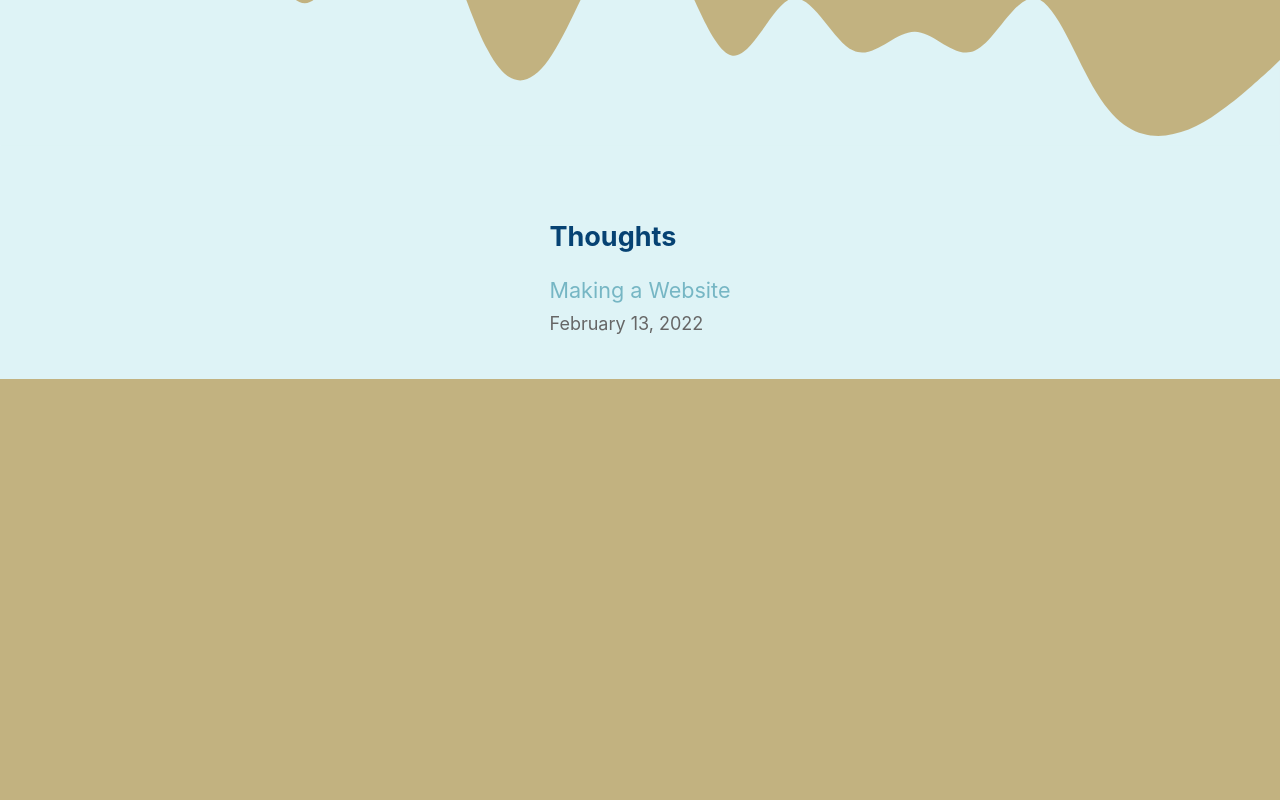
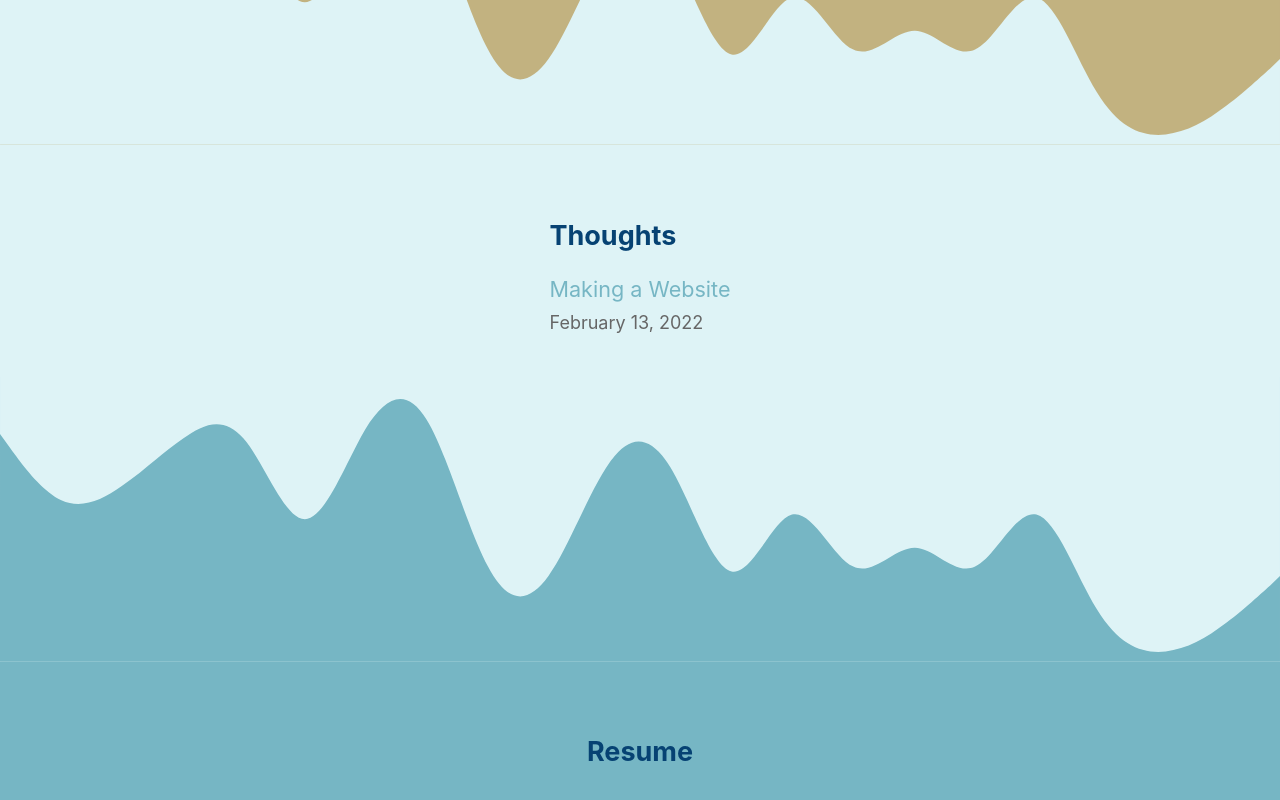
Before and after one commit to leakyfontana/nextjs-blog, a Next.js app: page / in a window 1280 px wide. Shown: the part 558-1358 px from the top of the page. Before the commit the page ends 937 px from the top, so only its background shows below. Built offline with nearby package versions, Linux system fonts and the light colour scheme.

Commit message:
Layered Waves

```diff
--- a/components/layout.tsx
+++ b/components/layout.tsx
@@ -49,7 +49,7 @@ export default function Layout({
                 equitable access to information, providing everyone the chance for success
                 and the disruption of legacy institutions.</p>
             </div>
-            <Wave />
+            <Wave color="#def3f6" layer={0} />
           </>
         ) : (
           <>
@@ -72,7 +72,7 @@ export default function Layout({
                 </Link>
               </h2>
             </div>
-            <Wave />
+            <Wave color="#def3f6" layer={0}/>
           </>
         )}
       </header>
--- a/components/wave.module.css
+++ b/components/wave.module.css
@@ -1,4 +1,5 @@
 .wave {
     width: 100%;
     margin-bottom: -.05rem;
+    margin-top: -.05rem;
 }
--- a/components/wave.tsx
+++ b/components/wave.tsx
@@ -1,11 +1,31 @@
 import styles from './wave.module.css'
 import utilStyles from '../styles/utils.module.css'
 
-export default function Wave() {
+interface WaveProps {
+    color: string,
+    layer: number
+}
+
+export default function Wave(Props: WaveProps) {
+
+    var backgroundColor;
+
+    switch(Props.layer) {
+        case 0:
+            backgroundColor = '#C2B280';
+            break;
+        case 1:
+            backgroundColor = '#def3f6';
+            break;
+        default:
+            backgroundColor = '#FFFFFF';
+            break;
+    }
 
     return (
     <svg className={styles.wave} xmlns="http://www.w3.org/2000/svg" viewBox="0 0 1440 320">
-        <path vectorEffect="non-scaling-stroke" fill="#def3f6" fill-opacity="1" d="M0,64L11.4,80C22.9,96,46,128,69,138.7C91.4,149,114,139,137,122.7C160,107,183,85,206,69.3C228.6,53,251,43,274,69.3C297.1,96,320,160,343,160C365.7,160,389,96,411,58.7C434.3,21,457,11,480,48C502.9,85,526,171,549,213.3C571.4,256,594,256,617,224C640,192,663,128,686,96C708.6,64,731,64,754,101.3C777.1,139,800,213,823,218.7C845.7,224,869,160,891,154.7C914.3,149,937,203,960,213.3C982.9,224,1006,192,1029,192C1051.4,192,1074,224,1097,213.3C1120,203,1143,149,1166,154.7C1188.6,160,1211,224,1234,261.3C1257.1,299,1280,309,1303,309.3C1325.7,309,1349,299,1371,282.7C1394.3,267,1417,245,1429,234.7L1440,224L1440,320L1428.6,320C1417.1,320,1394,320,1371,320C1348.6,320,1326,320,1303,320C1280,320,1257,320,1234,320C1211.4,320,1189,320,1166,320C1142.9,320,1120,320,1097,320C1074.3,320,1051,320,1029,320C1005.7,320,983,320,960,320C937.1,320,914,320,891,320C868.6,320,846,320,823,320C800,320,777,320,754,320C731.4,320,709,320,686,320C662.9,320,640,320,617,320C594.3,320,571,320,549,320C525.7,320,503,320,480,320C457.1,320,434,320,411,320C388.6,320,366,320,343,320C320,320,297,320,274,320C251.4,320,229,320,206,320C182.9,320,160,320,137,320C114.3,320,91,320,69,320C45.7,320,23,320,11,320L0,320Z"></path>
+        <rect width="100%" height="100%" fill={backgroundColor}></rect>
+        <path vectorEffect="non-scaling-stroke" fill={Props.color} fillOpacity="1" d="M0,64L11.4,80C22.9,96,46,128,69,138.7C91.4,149,114,139,137,122.7C160,107,183,85,206,69.3C228.6,53,251,43,274,69.3C297.1,96,320,160,343,160C365.7,160,389,96,411,58.7C434.3,21,457,11,480,48C502.9,85,526,171,549,213.3C571.4,256,594,256,617,224C640,192,663,128,686,96C708.6,64,731,64,754,101.3C777.1,139,800,213,823,218.7C845.7,224,869,160,891,154.7C914.3,149,937,203,960,213.3C982.9,224,1006,192,1029,192C1051.4,192,1074,224,1097,213.3C1120,203,1143,149,1166,154.7C1188.6,160,1211,224,1234,261.3C1257.1,299,1280,309,1303,309.3C1325.7,309,1349,299,1371,282.7C1394.3,267,1417,245,1429,234.7L1440,224L1440,320L1428.6,320C1417.1,320,1394,320,1371,320C1348.6,320,1326,320,1303,320C1280,320,1257,320,1234,320C1211.4,320,1189,320,1166,320C1142.9,320,1120,320,1097,320C1074.3,320,1051,320,1029,320C1005.7,320,983,320,960,320C937.1,320,914,320,891,320C868.6,320,846,320,823,320C800,320,777,320,754,320C731.4,320,709,320,686,320C662.9,320,640,320,617,320C594.3,320,571,320,549,320C525.7,320,503,320,480,320C457.1,320,434,320,411,320C388.6,320,366,320,343,320C320,320,297,320,274,320C251.4,320,229,320,206,320C182.9,320,160,320,137,320C114.3,320,91,320,69,320C45.7,320,23,320,11,320L0,320Z"></path>
     </svg>
     )
 }
--- a/pages/index.tsx
+++ b/pages/index.tsx
@@ -4,6 +4,7 @@ import utilStyles from '../styles/utils.module.css'
 import { getSortedPostsData } from '../lib/posts'
 import Link from 'next/link'
 import Date from '../components/date'
+import Wave from '../components/wave'
 import { GetStaticProps } from 'next'
 
 export default function Home({
@@ -20,8 +21,8 @@ export default function Home({
       <Head>
         <title>{siteTitle}</title>
       </Head>
-      <section className={`${utilStyles.headingMd} ${utilStyles.padding1px} ${utilStyles.shallow}`}>
-        <div className={utilStyles.container}>
+      <section className={`${utilStyles.headingMd} ${utilStyles.padding1px} ${utilStyles.seaFoam}`}>
+        <div className={`${utilStyles.container} `}>
           <h2 className={utilStyles.headingLg}>Thoughts</h2>
           <ul className={utilStyles.list}>
             {allPostsData.map(({ id, date, title }) => (
@@ -38,6 +39,12 @@ export default function Home({
           </ul>
         </div>
       </section>
+      <section className={`${utilStyles.headingMd} ${utilStyles.padding1px} ${utilStyles.shallow}`}>
+        <Wave color="#76b6c4" layer={1} />
+        <div className={utilStyles.container}>
+          <h2 className={utilStyles.headingLg}>Resume</h2>
+        </div>
+      </section>
     </Layout>
   )
 }
--- a/pages/posts/[id].tsx
+++ b/pages/posts/[id].tsx
@@ -39,7 +39,7 @@ export default function Post({
         <Head>
           <title>{postData.title}</title>
         </Head>
-        <article className={utilStyles.bodyContainer}>
+        <article className={utilStyles.blogContainer}>
           <h1 className={utilStyles.headingXl}>{postData.title}</h1>
           <div className={utilStyles.lightText}>
             <Date dateString={postData.date} />
--- a/styles/global.css
+++ b/styles/global.css
@@ -1,3 +1,11 @@
+:root {
+  --sea-foam: #def3f6;
+  --shallow: #76b6c4;
+  --sky-blue: #7fcdff;
+  --swim-area: #1da2d8;
+  --deap-sea: #064273;
+  --sand: #C2B280;
+}
 html,
 body {
   padding: 0;
@@ -6,8 +14,8 @@ body {
     Cantarell, Fira Sans, Droid Sans, Helvetica Neue, sans-serif;
   line-height: 1.6;
   font-size: 18px;
-  color: 	#064273;
-  background-color: #C2B280;
+  color:  var(--deap-sea);
+  background-color: var(--sand);
 }
 
 * {
@@ -15,7 +23,7 @@ body {
 }
 
 a {
-  color: #76b6c4;
+  color: var(--shallow);
   text-decoration: none;
 }
 
--- a/styles/utils.module.css
+++ b/styles/utils.module.css
@@ -1,3 +1,4 @@
+
 .heading2Xl {
     font-size: 2.5rem;
     line-height: 1.2;
@@ -60,19 +61,28 @@
 
   }
 
-  .bodyContainer {
+  .blogContainer {
     max-width: 36rem;
     padding: 3rem 2rem;
   }
 
-  .shallow {
-    background-color: #def3f6;
+  .seaFoam {
+    background-color: var(--sea-foam);
+    margin-bottom: -.05rem;
     display: flex;
     flex-direction: column;
     align-items:center;
+  }
+
+  .shallow {
+    background-color: var(--shallow);
+    /* margin-top: -.05rem; */
     margin-bottom: -.05rem;
+    display: flex;
+    flex-direction: column;
+    align-items:center;
   }
 
   .shallowColor {
-    background-color: #def3f6;
+    background-color: var(--sea-foam);
   }
```
